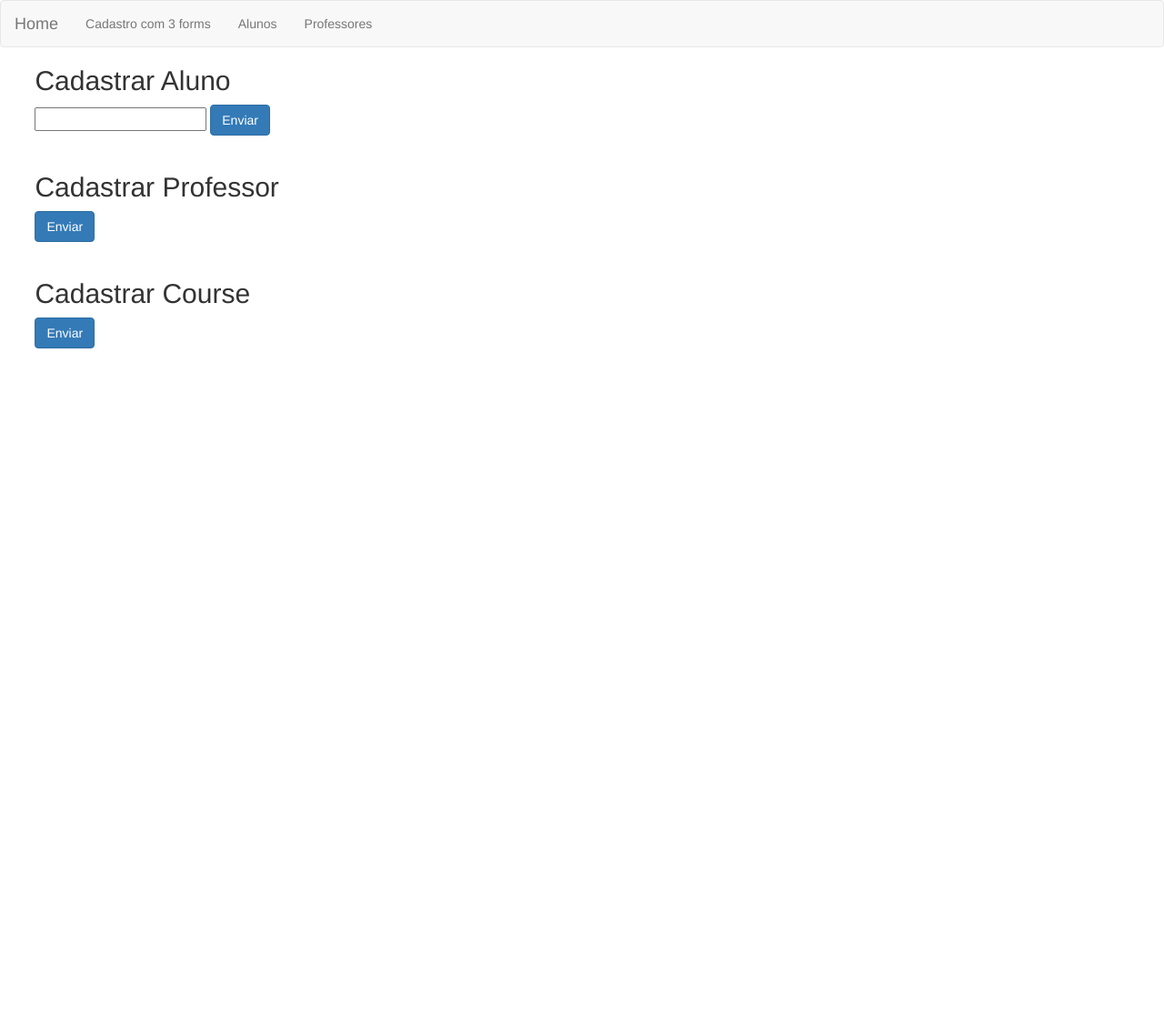
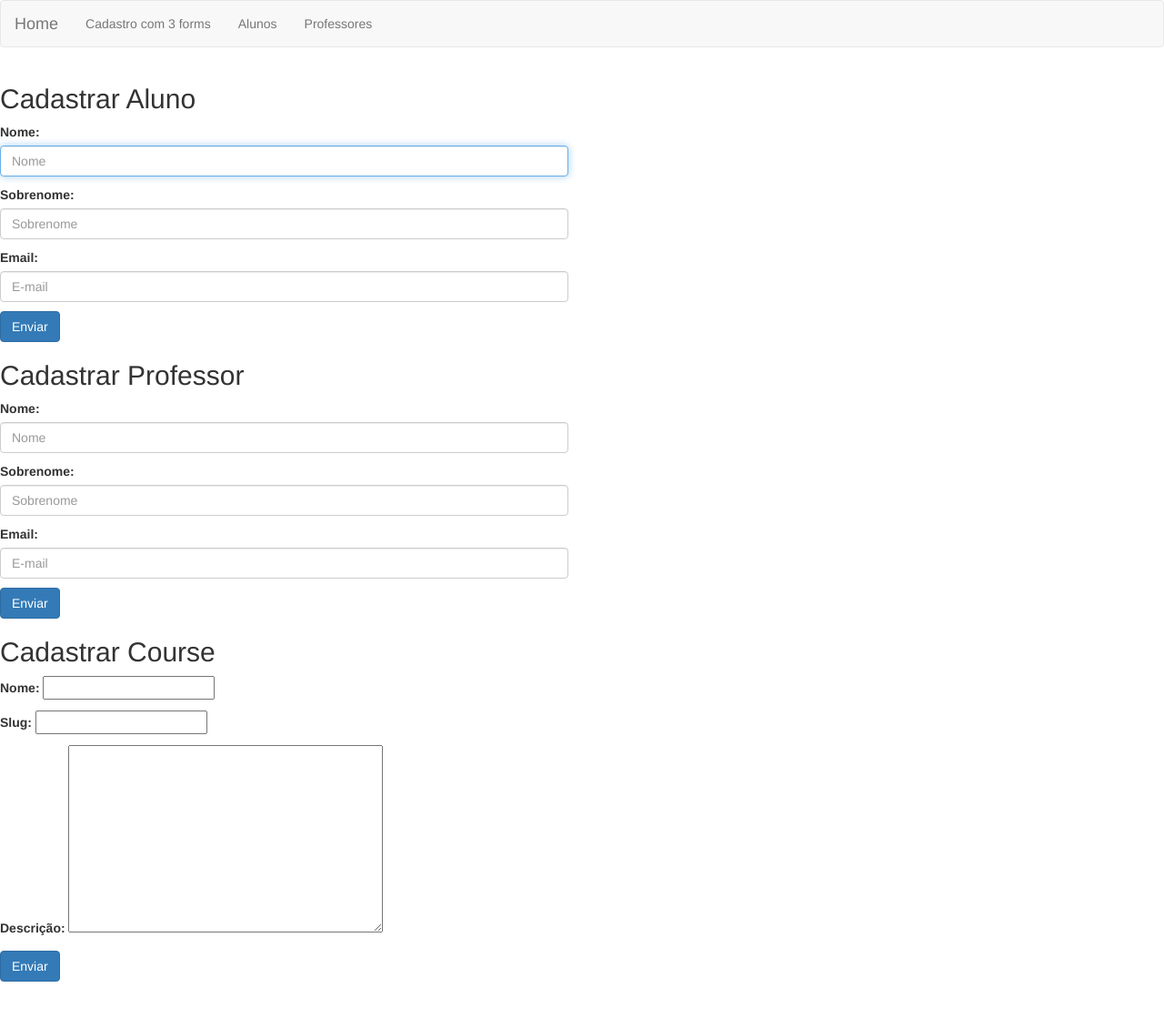
Before and after one commit to Josue23/django-post-exemplo, a Django app: template core/templates/home.html in a window 1280 px wide. Shown: the whole page at 91% size. Before the commit the page ends 383 px from the top, so only its background shows below. Run offline with Django 3.2, Linux system fonts and the light colour scheme; the template is opened without the code that fills it: values that come from a table or form of the project are taken from there, others are empty; tables that the repository leaves empty hold one stand-in row (values such as "Sample post"); form fields are guessed from the names that the template uses; parts of the project's set-up code (start-up, migrations or seed data) failed here and were passed over; some libraries are stand-ins or nearby versions.

Commit message:
some fixes

```diff
--- a/core/forms.py
+++ b/core/forms.py
@@ -9,7 +9,8 @@ class AlunoForm(ModelForm):
         widget=forms.TextInput(
             attrs={
                 'class': 'form-control',
-                'placeholder': 'Nome'
+                'placeholder': 'Nome',
+                'autofocus': 'autofocus'
             }
         ))
     sobrenome = forms.CharField(
@@ -32,9 +33,8 @@ class AlunoForm(ModelForm):
         fields = ('nome', 'sobrenome', 'email')
         # fields = '__all__'
 
-
 class ProfessorForm(ModelForm):
-	nome = forms.CharField(
+    nome = forms.CharField(
         widget=forms.TextInput(
             attrs={
                 'class': 'form-control',
--- a/core/templates/core/aluno_add.html
+++ b/core/templates/core/aluno_add.html
@@ -10,7 +10,7 @@
     {% csrf_token %}
 
       <div class="form-group">
-      <div class="form-row label-block input-text">
+      <div class="form-group">
         <label for="{{ aluno_form.nome.id_for_label}}">
         {{ aluno_form.nome.label }}</label>
         {{ aluno_form.nome.errors }}
--- a/core/templates/home.html
+++ b/core/templates/home.html
@@ -1,24 +1,38 @@
-{% extends "base.html" %} {% block content %}
-<div id="conteudo" style="margin-left: 3%">
+{% extends "base.html" %}
+{% block content %}
+    <div id="conteudo">
+        <div class="row">
+            <div class="col-xs-12 col-sm-8 col-md-6">
                 <form action="#" method="post">
                     {% csrf_token %}
                     <h2>Cadastrar Aluno</h2>
-       <!-- {{ alunoForm.as_p }} -->
+                    {{ alunoForm.as_p }}
                     {{ alunoForm.errors }}
-        {{ alunoForm.nome }}
                     <button name="enviarAluno" type="submit" class="btn btn-primary" >Enviar</button>
                 </form>
-    <br>
+            </div>
+        </div>
+
+        <div class="row">
+            <div class="col-xs-12 col-sm-8 col-md-6">
                 <form action="#" method="post">
                     {% csrf_token %}
-        <h2>Cadastrar Professor</h2> {{ professorForm.as_p }}
+                    <h2>Cadastrar Professor</h2>
+                    {{ professorForm.as_p }}
                     <button name="enviarProfessor" type="submit" class="btn btn-primary" >Enviar</button>
                 </form>
-    <br>
+            </div>
+        </div>
+
+        <div class="row">
+            <div class="col-xs-12 col-sm-8 col-md-6">
                 <form action="#" method="post">
                     {% csrf_token %}
-        <h2>Cadastrar Course</h2> {{ courseForm.as_p }}
+                    <h2>Cadastrar Course</h2>
+                    {{ courseForm.as_p }}
                     <button name="enviarCourse" type="submit" class="btn btn-primary" >Enviar</button>
                 </form>
             </div>
-<br> {% endblock content %}
+        </div>
+    </div>
+{% endblock content %}
```
Lines whose indentation alone changed are shown as unchanged.
